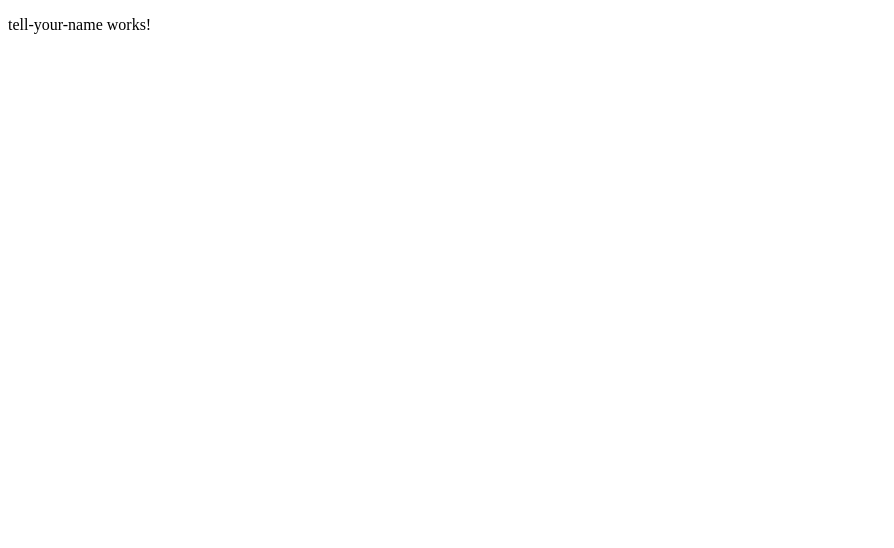
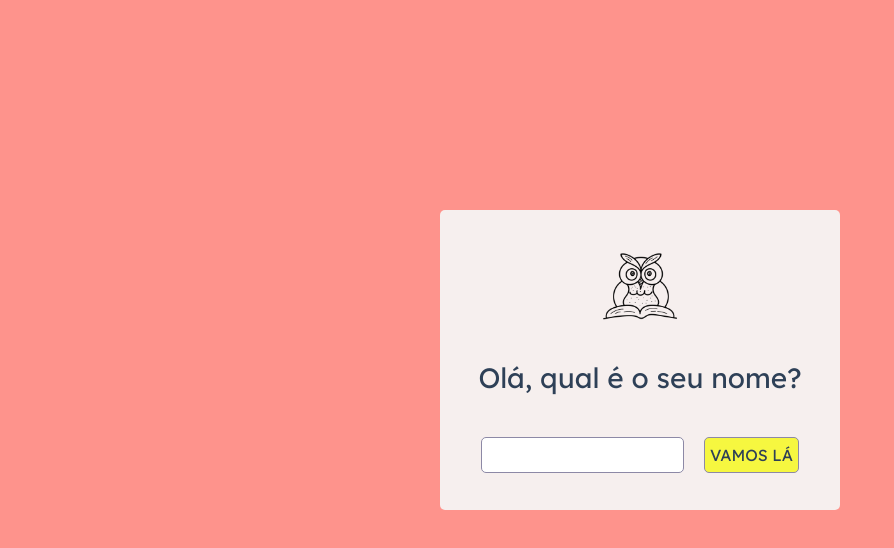
Before and after one commit to acamilass/math-for-kids-app, an Angular app: page / in a window 1280 px wide. Shown: the top 548 px of the page, without its empty margins (0-894 px from the left). Built offline with nearby package versions, Linux system fonts and the light colour scheme.

Commit message:
Criar layout da pagina inicial

```diff
--- a/src/app/pages/tell-your-name/tell-your-name.component.html
+++ b/src/app/pages/tell-your-name/tell-your-name.component.html
@@ -1 +1,16 @@
-<p>tell-your-name works!</p>
+<div class="container d-flex justify-content-center align-items-center" style="height: 90vh;">
+  <div class="my-card">
+    <div class="my-card__inner">
+
+      <img src="../../../assets/coruja.png" class="my-card__inner--img" alt="" srcset="">
+
+      <h1 class="my-card__inner--title">Olá, qual é o seu nome?</h1>
+
+      <div>
+        <input type="text" [(ngModel)]="kidName" />
+        <button (click)="getKidName()">Vamos lá</button>
+      </div>
+
+    </div>
+  </div>
+</div>
--- a/src/app/pages/tell-your-name/tell-your-name.component.scss
+++ b/src/app/pages/tell-your-name/tell-your-name.component.scss
@@ -0,0 +1,42 @@
+.my-card {
+  width: 400px;
+  height: 300px;
+  padding: 20px;
+
+  border-radius: 5px;
+  background-color: #f6efee;
+
+  &__inner {
+    height: 100%;
+
+    display: flex;
+    flex-direction: column;
+    align-items: center;
+    justify-content: space-around;
+
+    &--img {
+      height: 80px;
+    }
+
+    &--title {
+      font-size: 28px;
+    }
+
+    input {
+      border: 1px solid #8d89a6;
+      border-radius: 5px;
+
+      padding: 5px;
+      margin-right: 20px;
+    }
+
+    button {
+      border: 1px solid #8d89a6;
+      border-radius: 5px;
+      padding: 5px;
+
+      text-transform: uppercase;
+      background-color: #f6f740;
+    }
+  }
+}
--- a/src/app/pages/tell-your-name/tell-your-name.component.ts
+++ b/src/app/pages/tell-your-name/tell-your-name.component.ts
@@ -1,4 +1,5 @@
 import { Component, OnInit } from '@angular/core';
+import { Router } from '@angular/router';
 
 @Component({
   selector: 'app-tell-your-name',
@@ -7,9 +8,16 @@ import { Component, OnInit } from '@angular/core';
 })
 export class TellYourNameComponent implements OnInit {
 
-  constructor() { }
+  kidName: string = '';
+
+  constructor(private readonly router: Router) { }
 
   ngOnInit(): void {
   }
 
+  getKidName() {
+    window.localStorage.setItem('nome', this.kidName);
+    setTimeout(() => this.router.navigate(['continhas']), 400);
+  }
+
 }
--- a/src/app/pages/tell-your-name/tell-your-name.module.ts
+++ b/src/app/pages/tell-your-name/tell-your-name.module.ts
@@ -2,6 +2,7 @@ import { NgModule } from '@angular/core';
 import { CommonModule } from '@angular/common';
 import { TellYourNameComponent } from './tell-your-name.component';
 import { TellYourNameRoutingModule } from './tell-your-name-routing.module';
+import { FormsModule } from '@angular/forms';
 
 @NgModule({
   declarations: [
@@ -9,7 +10,8 @@ import { TellYourNameRoutingModule } from './tell-your-name-routing.module';
   ],
   imports: [
     CommonModule,
-    TellYourNameRoutingModule
+    TellYourNameRoutingModule,
+    FormsModule
   ]
 })
 export class TellYourNameModule { }
--- a/src/index.html
+++ b/src/index.html
@@ -1,13 +1,24 @@
 <!doctype html>
 <html lang="en">
+
 <head>
   <meta charset="utf-8">
   <title>MathForKidsApp</title>
   <base href="/">
   <meta name="viewport" content="width=device-width, initial-scale=1">
   <link rel="icon" type="image/x-icon" href="favicon.ico">
+  <!-- <link href="https://unpkg.com/material-components-web@latest/dist/material-components-web.min.css" rel="stylesheet"> -->
+  <link rel="stylesheet" href="https://fonts.googleapis.com/icon?family=Material+Icons">
+  <link rel="preconnect" href="https://fonts.googleapis.com">
+  <link rel="preconnect" href="https://fonts.gstatic.com" crossorigin>
+  <link href="https://fonts.googleapis.com/css2?family=Lexend:wght@100;300;400;600&display=swap" rel="stylesheet">
+  <link href="https://cdn.jsdelivr.net/npm/bootstrap@5.0.2/dist/css/bootstrap.min.css" rel="stylesheet"
+    integrity="sha384-EVSTQN3/azprG1Anm3QDgpJLIm9Nao0Yz1ztcQTwFspd3yD65VohhpuuCOmLASjC" crossorigin="anonymous">
+  <!-- <script src="https://unpkg.com/material-components-web@latest/dist/material-components-web.min.js"></script> -->
 </head>
+
 <body>
   <app-root></app-root>
 </body>
+
 </html>
--- a/src/styles.scss
+++ b/src/styles.scss
@@ -1 +1,9 @@
 /* You can add global styles to this file, and also import other style files */
+* {
+  font-family: 'Lexend', sans-serif;
+  color: #2e4057;
+}
+
+body {
+  background-color: #fe938c;
+}
```
Also changed, not shown: src/assets/coruja.png (added).
